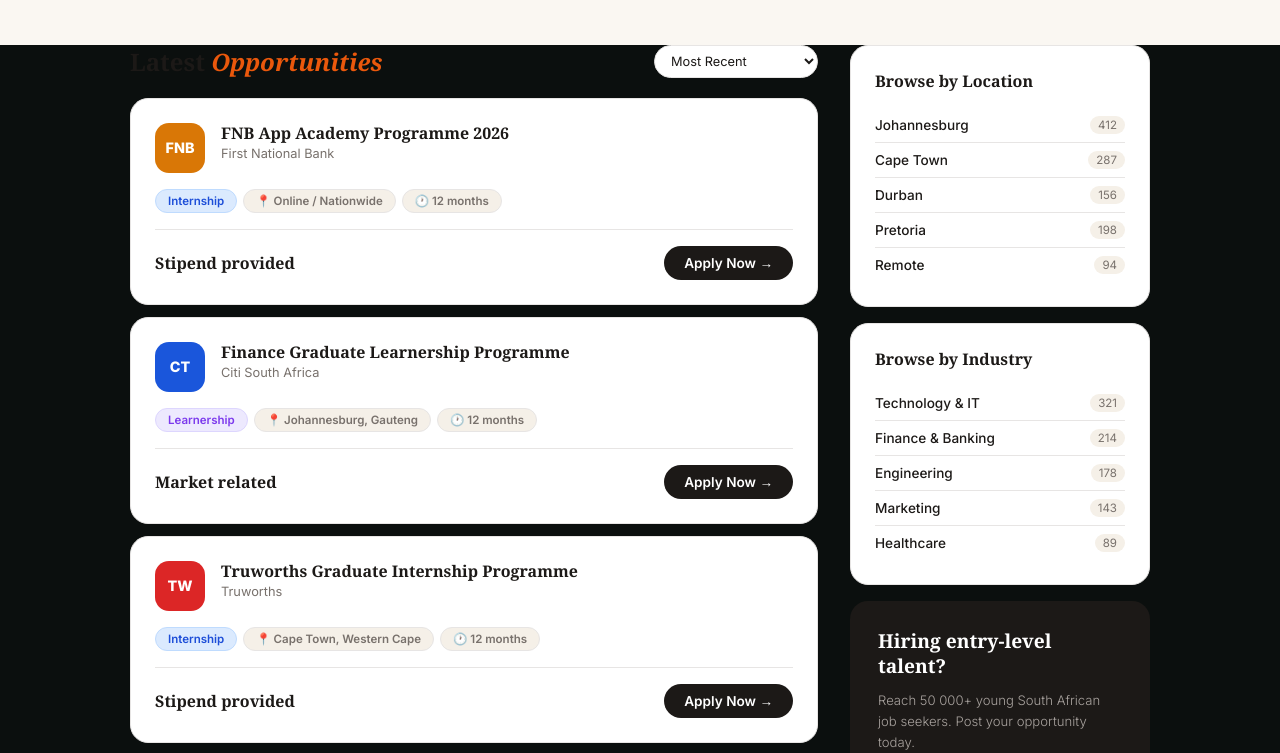
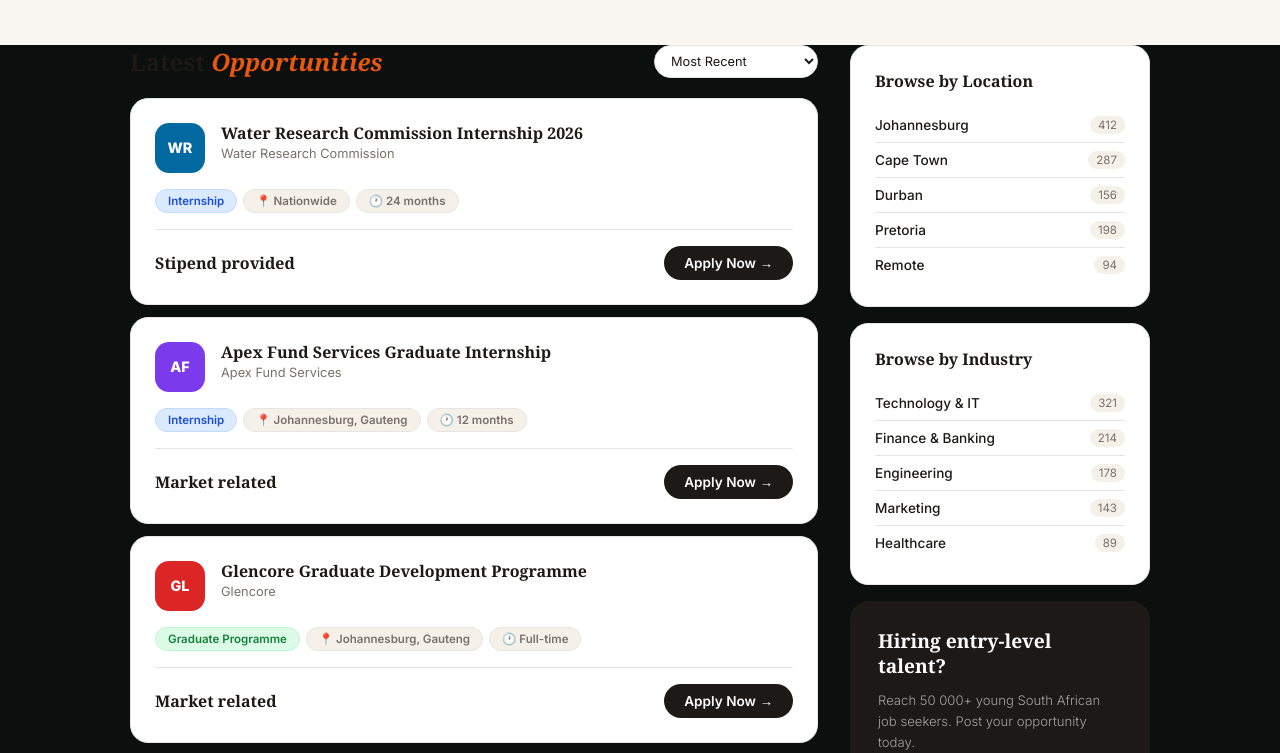
Before and after one commit to leramathibela/entryhire, a Next.js app: page / in a window 1280 px wide. Shown: the part 720-1473 px from the top of the page. Built offline with nearby package versions, Linux system fonts and the light colour scheme.

Commit message:
Update Jobs.tsx

```diff
--- a/app/components/Jobs.tsx
+++ b/app/components/Jobs.tsx
@@ -1,4 +1,64 @@
 const jobs = [
+  {
+    id: 46,
+    title: 'Water Research Commission Internship 2026',
+    company: 'Water Research Commission',
+    location: 'Nationwide',
+    duration: '24 months',
+    type: 'Internship',
+    salary: 'Stipend provided',
+    color: '#0369a1',
+    initials: 'WR',
+    featured: false,
+  },
+  {
+    id: 47,
+    title: 'Apex Fund Services Graduate Internship',
+    company: 'Apex Fund Services',
+    location: 'Johannesburg, Gauteng',
+    duration: '12 months',
+    type: 'Internship',
+    salary: 'Market related',
+    color: '#7c3aed',
+    initials: 'AF',
+    featured: false,
+  },
+  {
+    id: 48,
+    title: 'Glencore Graduate Development Programme',
+    company: 'Glencore',
+    location: 'Johannesburg, Gauteng',
+    duration: 'Full-time',
+    type: 'Graduate Programme',
+    salary: 'Market related',
+    color: '#dc2626',
+    initials: 'GL',
+    featured: false,
+  },
+  {
+    id: 49,
+    title: 'Old Mutual Graduate Learnership Programme',
+    company: 'Old Mutual',
+    location: 'Nationwide',
+    duration: '12 months',
+    type: 'Learnership',
+    salary: 'Market related',
+    color: '#059669',
+    initials: 'OM',
+    featured: false,
+  },
+  {
+    id: 50,
+    title: 'Momentum Graduate Programme 2026',
+    company: 'Momentum Metropolitan',
+    location: 'Centurion, Gauteng',
+    duration: 'Full-time',
+    type: 'Graduate Programme',
+    salary: 'Market related',
+    color: '#e11d48',
+    initials: 'MM',
+    featured: false,
+  },
   {
     id: 36,
     title: 'FNB App Academy Programme 2026',
```
